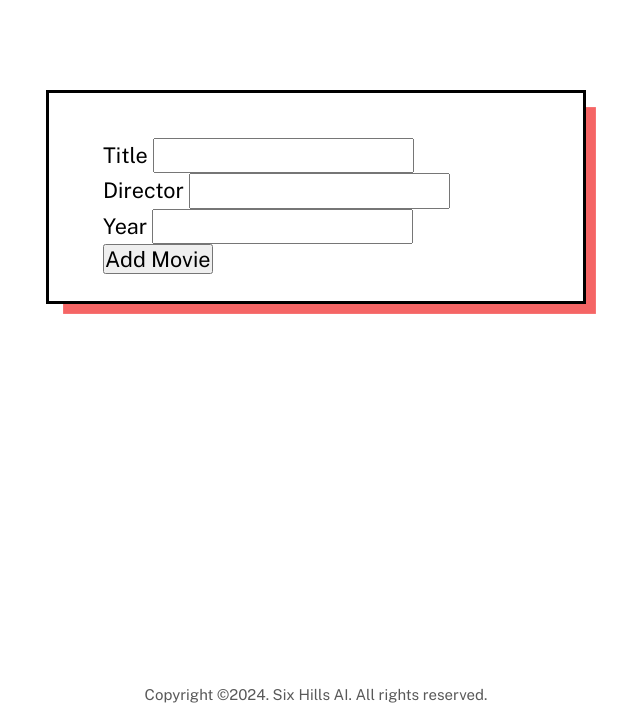
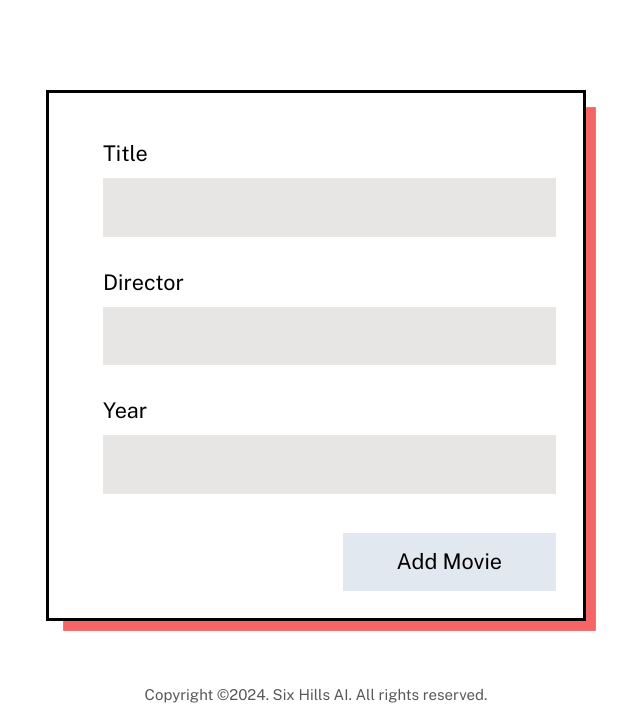
Before and after one commit to TimothyJNeale/movie-watchlist, a Flask app: page /add in a window 1280 px wide. Shown: the part 75-800 px from the top of the page, without its empty margins (324-964 px from the left). Run offline with Flask 3, Linux system fonts and the light colour scheme.

Commit message:
Finished add movie form style

```diff
--- a/movie_library/static/css/forms.css
+++ b/movie_library/static/css/forms.css
@@ -24,3 +24,76 @@
         padding-left: 3rem;
     }
 }
+
+.form__group {
+    display: flex;
+    flex-direction: column;
+    margin-bottom: 1.5rem;
+}
+
+.form__label {
+    margin-bottom: 0.5rem;
+}
+
+.form__field {
+    outline: none;
+    border: none;
+    border-bottom: 3px solid white;
+    font-size: inherit;
+    font-family: inherit;
+    padding: 0.75rem 0.5rem;
+    background: var(--background-color);
+}
+
+.form__field:focus {
+    border-bottom: var(--border);
+}
+
+.button--form {
+    margin: 2rem 0 0 auto;
+    padding: 0.75rem 3rem;
+    background: var(--background-color);
+    border: none;
+}
+
+.button--form:hover {
+    background: var(--background-color-hover);
+}
+
+.form__small {
+    font-size: 0.83rem;
+    color: var(--text-muted);
+  }
+
+  .form__link {
+    text-decoration: none;
+    color: var(--accent-colour);
+  }
+
+  .form__link:hover {
+    color: #d05656;
+  }
+
+  .form__error {
+    margin-top: 0.5rem;
+  }
+
+  .form__error,
+  .form__flash {
+    display: block;
+    padding: 0.5rem;
+    color: var(--text);
+  }
+
+  .form__error,
+  .form__flash--danger {
+    background: var(--accent-colour);
+  }
+
+  .form__flash {
+    margin: 0.5rem;
+  }
+
+  .form__flash--success {
+    background: var(--accent-colour-2);
+  }
```
